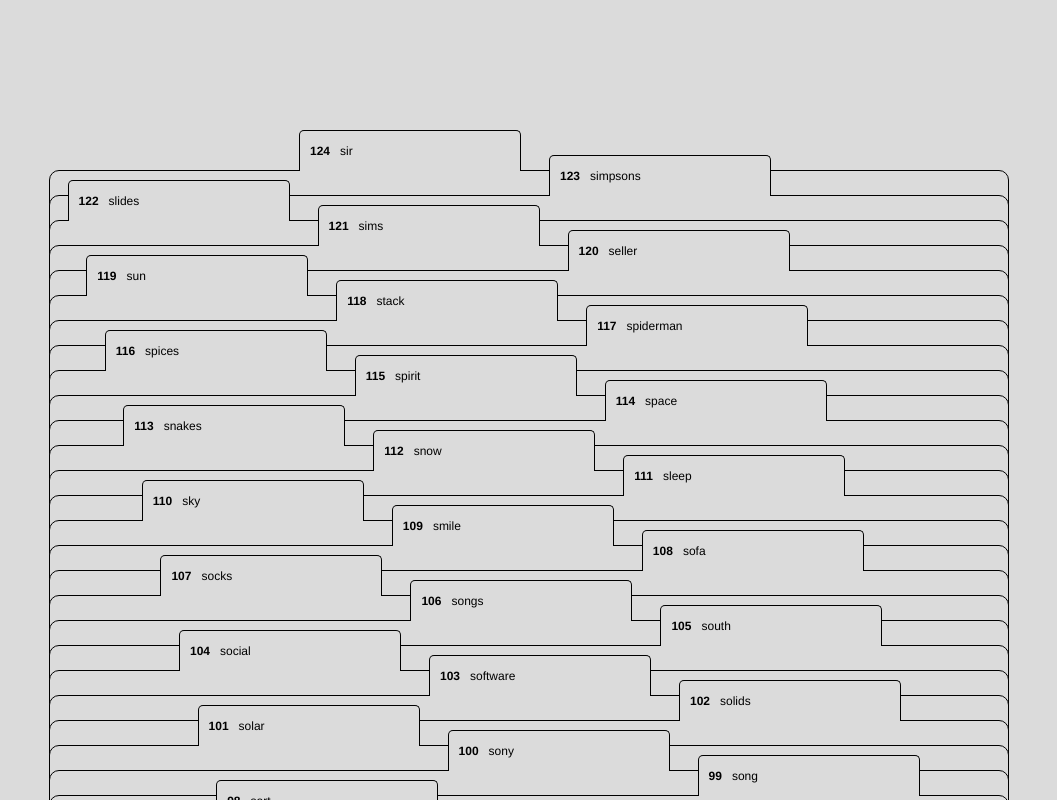
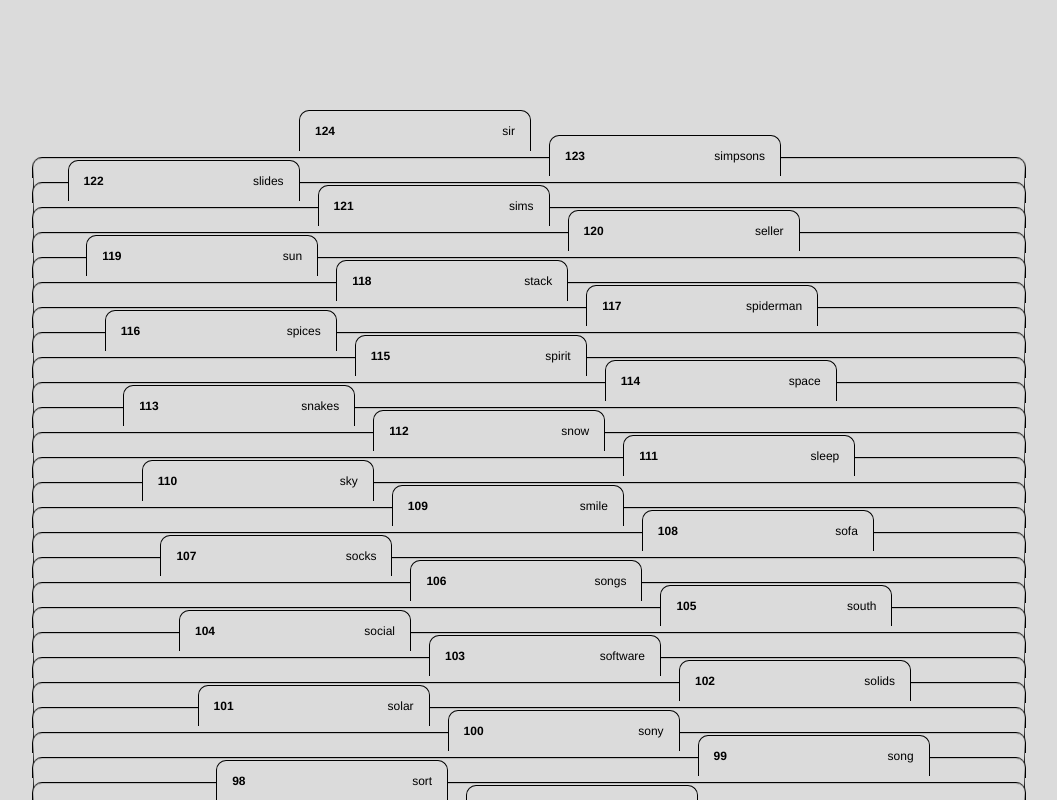
Before and after one commit to ml5885/file-explorer, a React (Create React App) app: page / in a window 1280 px wide. Shown: the top 800 px of the page, without its empty margins (111-1168 px from the left). Built offline with nearby package versions, Linux system fonts and the light colour scheme.

Commit message:
added 3d perspective to 2d folders

```diff
--- a/src/components/FolderUI.tsx
+++ b/src/components/FolderUI.tsx
@@ -84,7 +84,7 @@ const FolderUI: React.FC = () => {
 				if (folder && folder.initialYPosition !== undefined) {
 					const maxUpwardMovement = 500;
 					const newPosition = Math.max(
-						-100,
+						-50,
 						Math.max(
 							folder.initialYPosition - maxUpwardMovement,
 							Math.min(
@@ -134,7 +134,7 @@ const FolderUI: React.FC = () => {
 								draggingFolder === folder.id ? "is-dragging" : ""
 							}`}
 							style={{
-								top: `-40px`,
+								top: "-60.2px",
 								left: `calc(${
 									(folder.id * (FOLDER_TAB_WIDTH + FOLDER_TAB_SPACING)) %
 									(width / 1.75)
@@ -151,7 +151,7 @@ const FolderUI: React.FC = () => {
 								draggingFolder === folder.id ? "is-dragging" : ""
 							}`}
 							style={{
-								top: `${folder.yPosition}px`,
+								top: `0px`,
 								zIndex: folder.id,
 							}}
 						></div>
--- a/src/styles/FolderUI.css
+++ b/src/styles/FolderUI.css
@@ -1,8 +1,6 @@
 :root {
 	--background-color: #dbdbdb;
-	/* --folder-color: #e7c9a9; */
 	--folder-color: #dbdbdb;
-	--polygon-shape: polygon(0 0, 100% 0, 95% 100%, 5% 100%);
 }
 
 .App {
@@ -38,11 +36,13 @@
 	border: 1px solid black;
 	border-radius: 10px;
 	left: 12.5%;
+	transform: perspective(1000px) rotateX(-5deg);
 }
 
 .Folder.is-dragging {
-	transition: none;
-	clip-path: none;
+	transform: none;
+	transform: scaleX(1.04);
+	margin-top: -20px;
 }
 
 .FolderTab {
@@ -50,12 +50,13 @@
 	height: 40px;
 	background-color: var(--folder-color);
 	border: 1px solid black;
-	border-radius: 5px 5px 0px 0px;
 	border-bottom: none;
 	display: flex;
 	align-items: center;
-	padding: 0 10px;
+	justify-content: space-between;
 	font-size: 12px;
+	padding: 0 15px;
+	border-radius: 10px 10px 0 0;
 }
 
 .FolderNumber {
```
